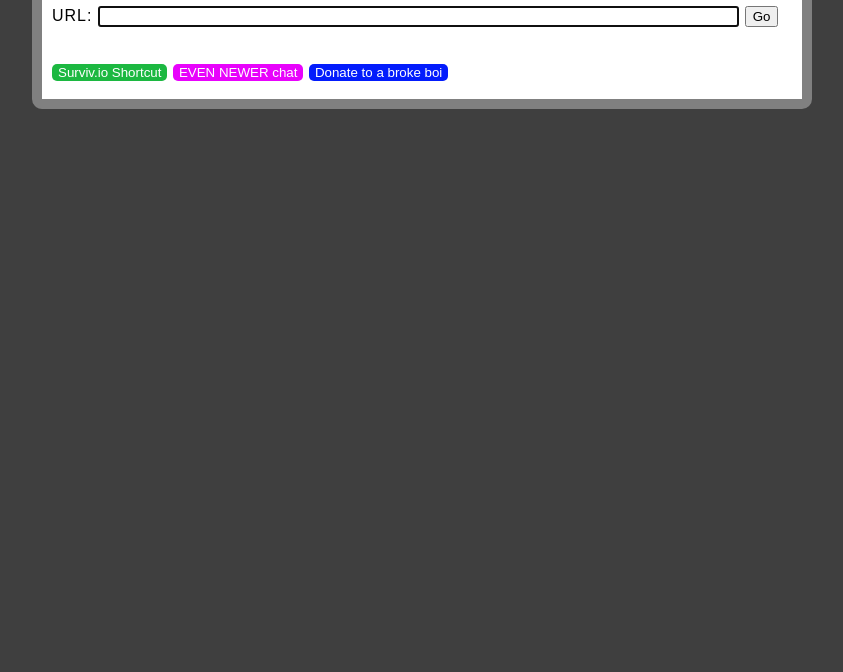
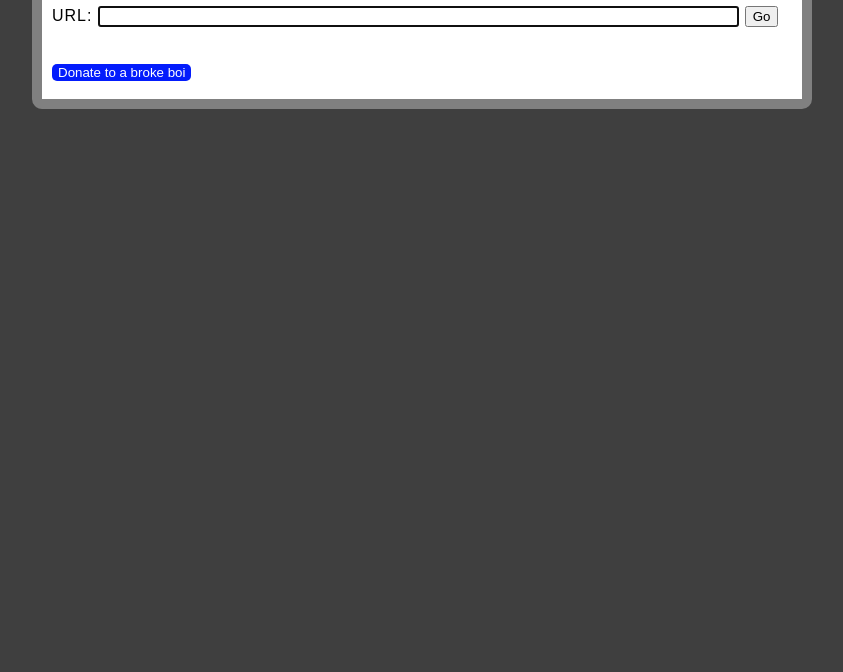
Before and after one commit to icewtr/OGNodeJS-unofficialV2, a website: page public/index.html in a window 1280 px wide. Shown: the part 128-800 px from the top of the page, without its empty margins (218-1061 px from the left). Drawn offline with Linux system fonts and the light colour scheme; a web font is replaced by a local one.

Commit message:
Update index.html

```diff
--- a/public/index.html
+++ b/public/index.html
@@ -97,8 +97,8 @@
 				<p>URL: <input autofocus="autofocus" id="url" name="url" type="text"> <input type="submit" value="Go"></p>
 			</form><br>
 <br>
-			<button style="color: white; background: rgb(28, 184, 65); border: none; border-radius: 5px; " onclick="surviv()">Surviv.io Shortcut</button>
-			<button style="color: white; background: rgb(232, 3, 252); border: none; border-radius: 5px; " onclick="titan()">EVEN NEWER chat</button>
+
+
 			<button style="color: white; background: rgb(3, 28, 252); border: none; border-radius: 5px; " onclick="donate()">Donate to a broke boi</button>
 			<br>
 			<br>
@@ -137,12 +137,7 @@
 	           $('url').focus();
 	           checkError();
 	       }
-		function surviv (){
-			window.location.href = window.location.href + 'suibndiuvhdifuhvisduhvisduvhisduhvisduhvi/kugaheavyindustry.com/'
-		}
-				function titan (){
-			window.location.href = 'https://cheesechat2.herokuapp.com/signup_user_complete/?id=y667dbzd4jf9jb5poq3by8qo7w'
-		}
+
 						function donate (){
                             window.location.href = 'https://bit.ly/SubToIceWtr'
 		}
```
